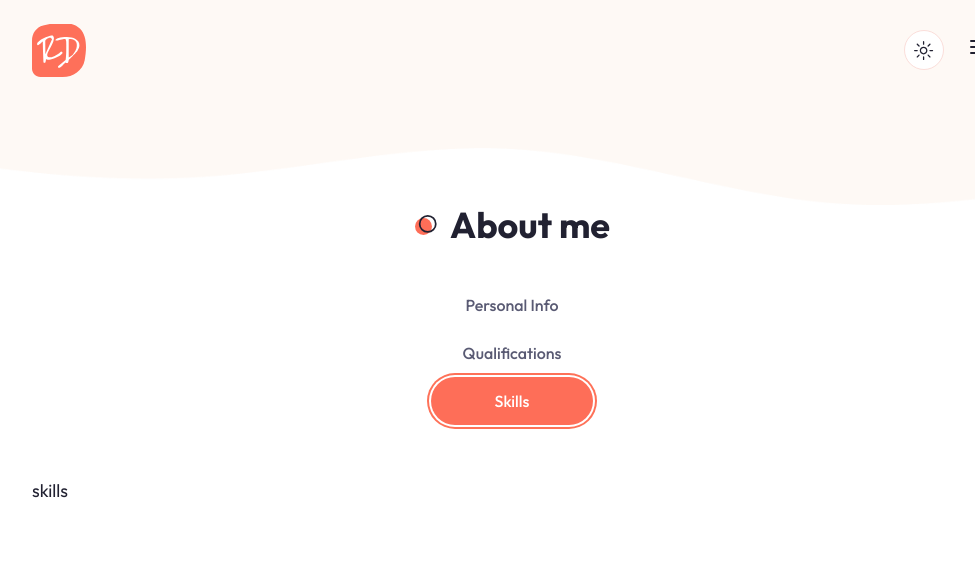
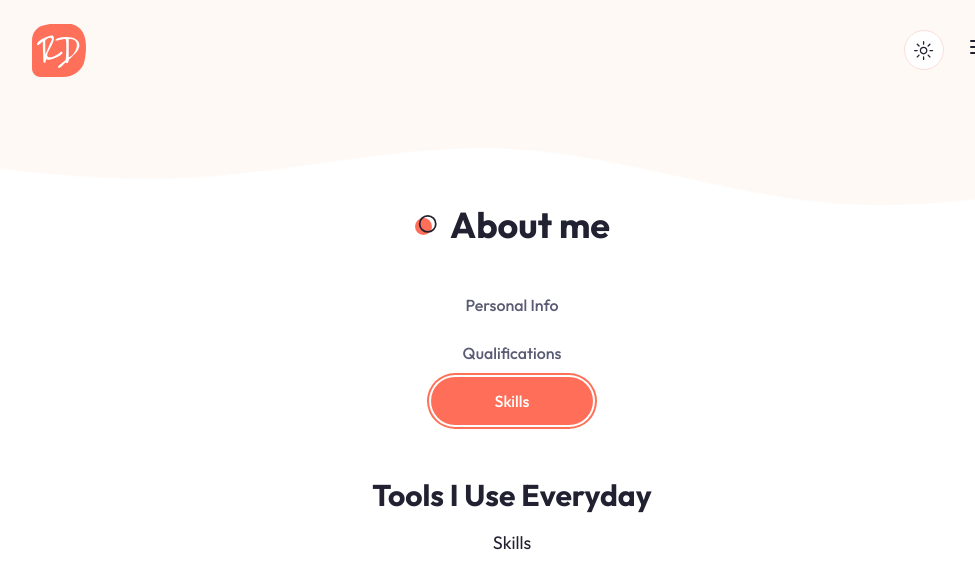
Before and after one commit to irakli85/Portfolio, a Next.js app: page / in a window 1280 px wide. Both pictures are taken after a click on the tab "Skills". Shown: the part 568-1156 px from the top of the page, without its empty margins (128-1103 px from the left). Built offline with nearby package versions, Linux system fonts and the light colour scheme.

Commit message:
first commit

```diff
--- a/components/About.jsx
+++ b/components/About.jsx
@@ -223,8 +223,14 @@ const About = () => {
                                     </div>
                                 </div>
                             </TabsContent>
+                            {/* skills */}
                             <TabsContent value='skills'>
-                                skills
+                                <div className="text-center xl:text-left">
+                                    <h3 className="h3 mb-4">Tools I Use Everyday</h3>
+                                    <div>
+                                        <h4>Skills</h4>
+                                    </div>
+                                </div>
                             </TabsContent>
                         </div>
                     </Tabs>
```
